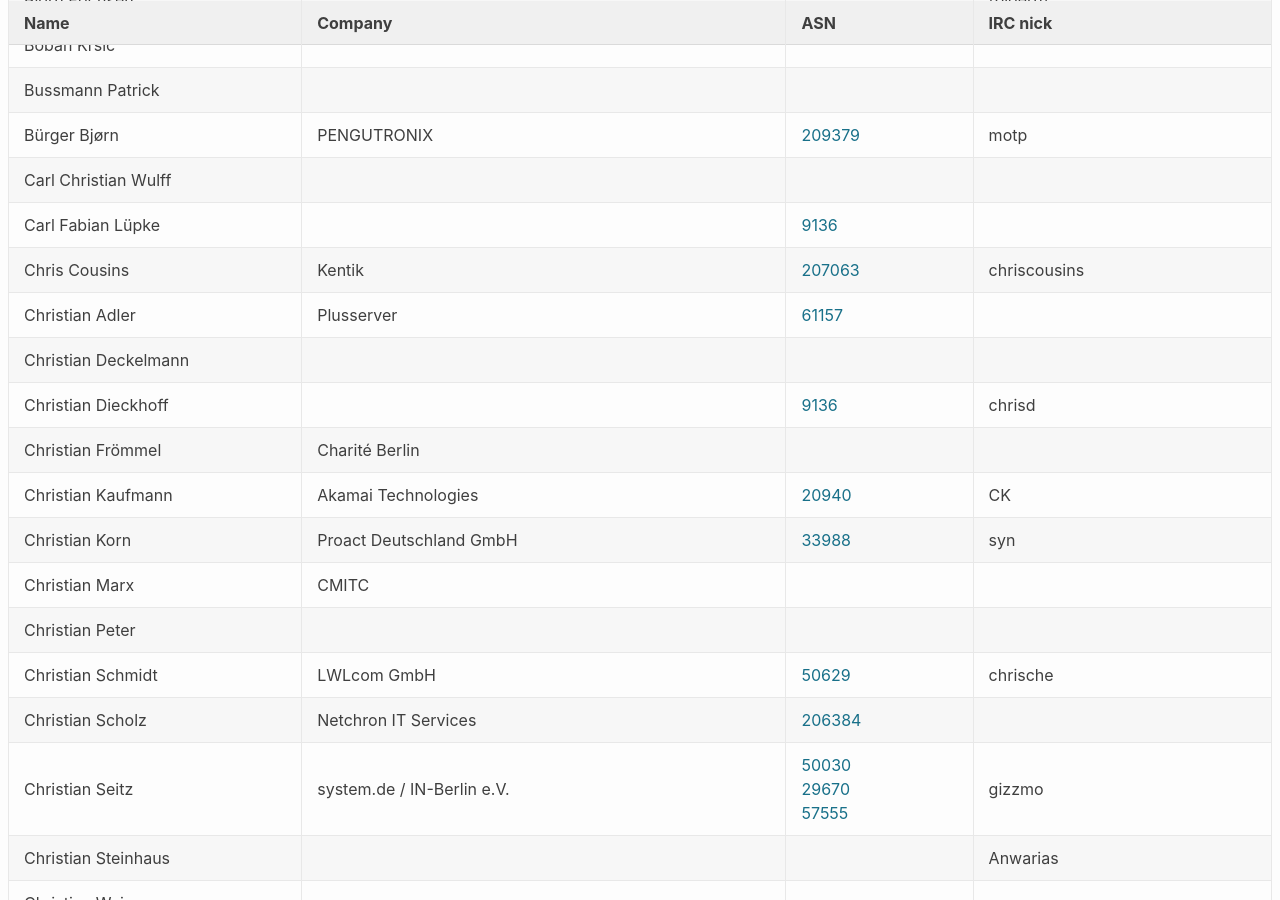
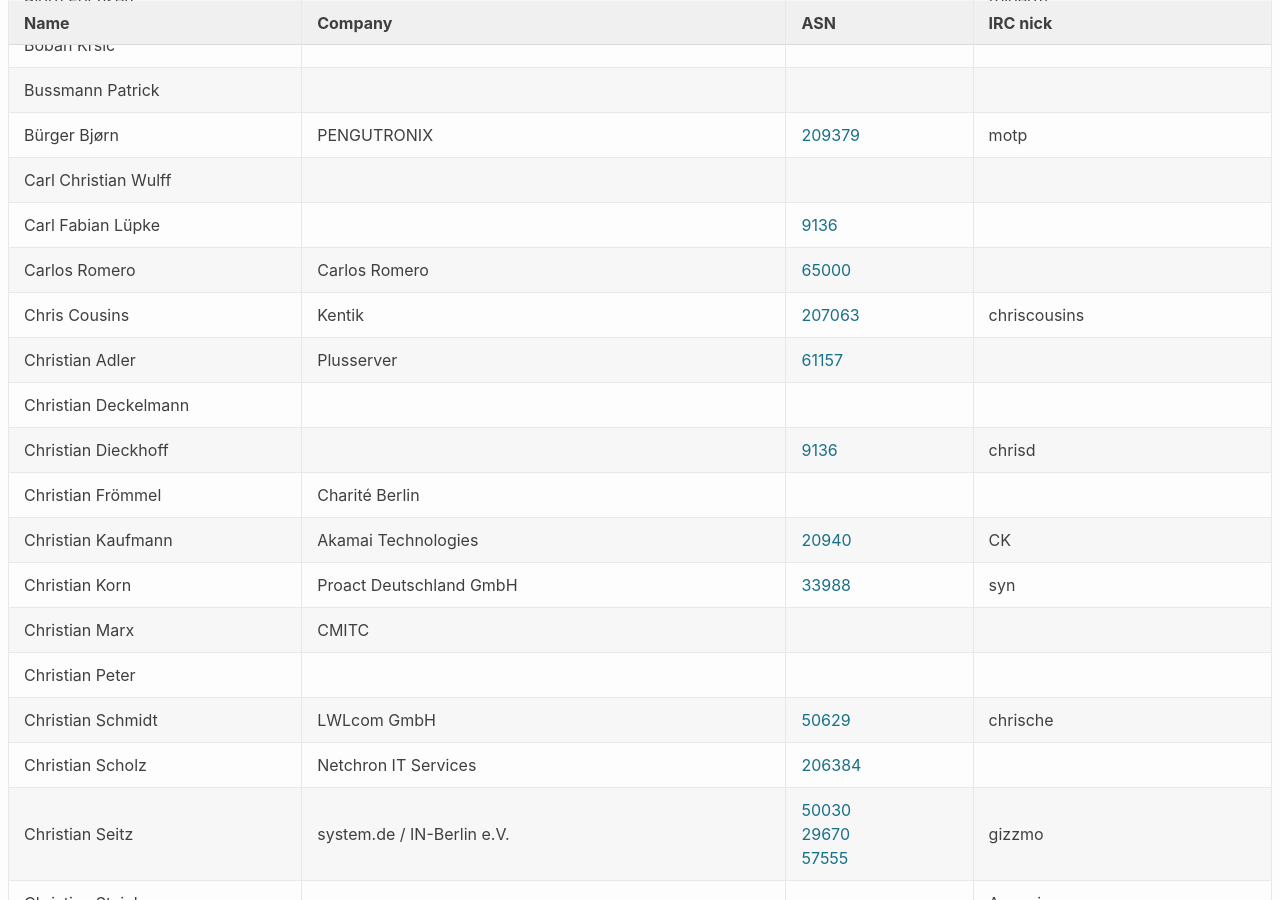
Before and after one commit to denog/pretix-attendeelist, a Jekyll site: the page built from index.markdown, in a window 1280 px wide and 900 px high, scrolled down 2311 px. Built offline with Jekyll 4.4.1, drawn with Linux system fonts in a browser that asks for light colours.

Commit message:
Latest data: Tue Nov  3 14:30:07 UTC 2020

```diff
--- a/_data/attendees.json
+++ b/_data/attendees.json
@@ -312,6 +312,12 @@
     "asn": "AS9136"
   },
   {
+    "name": "Carlos Romero",
+    "company": "Carlos Romero",
+    "irc": null,
+    "asn": "65000"
+  },
+  {
     "name": "Chris Cousins",
     "company": "Kentik",
     "irc": "chriscousins",
```
